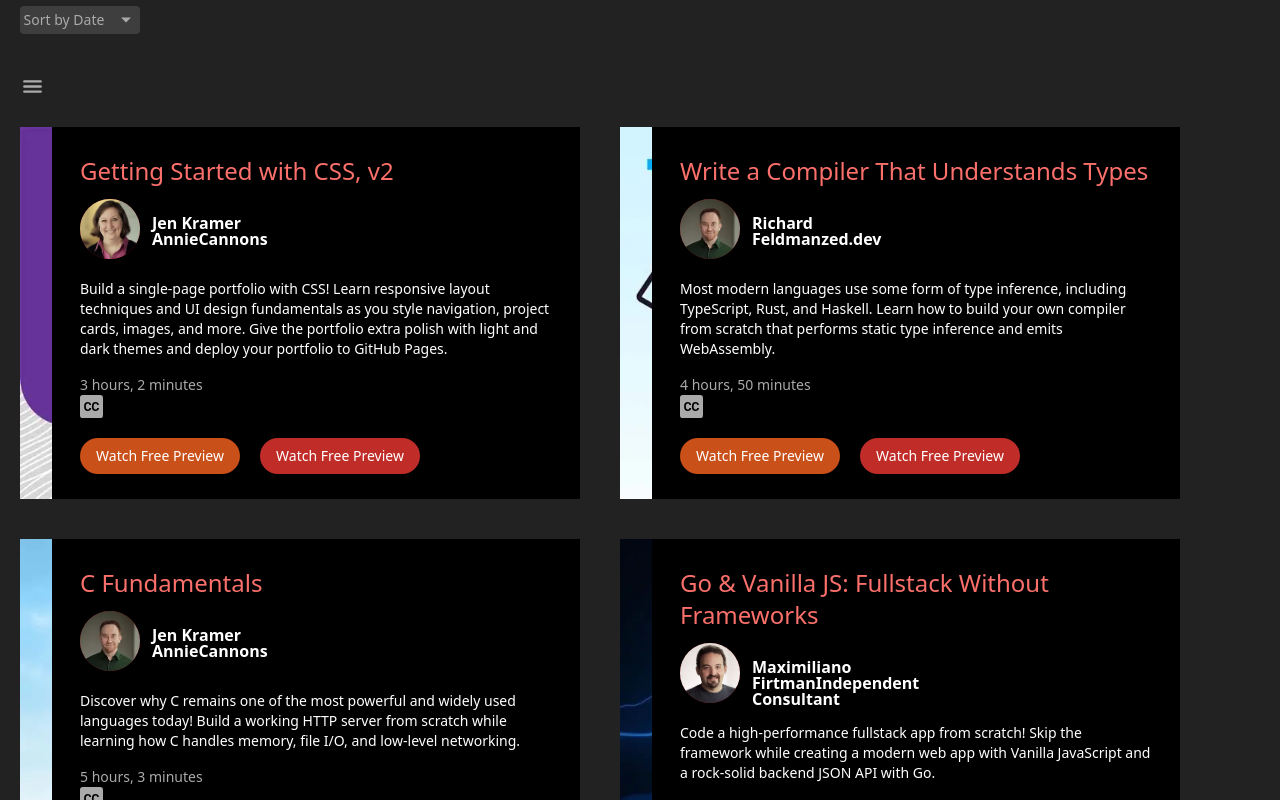
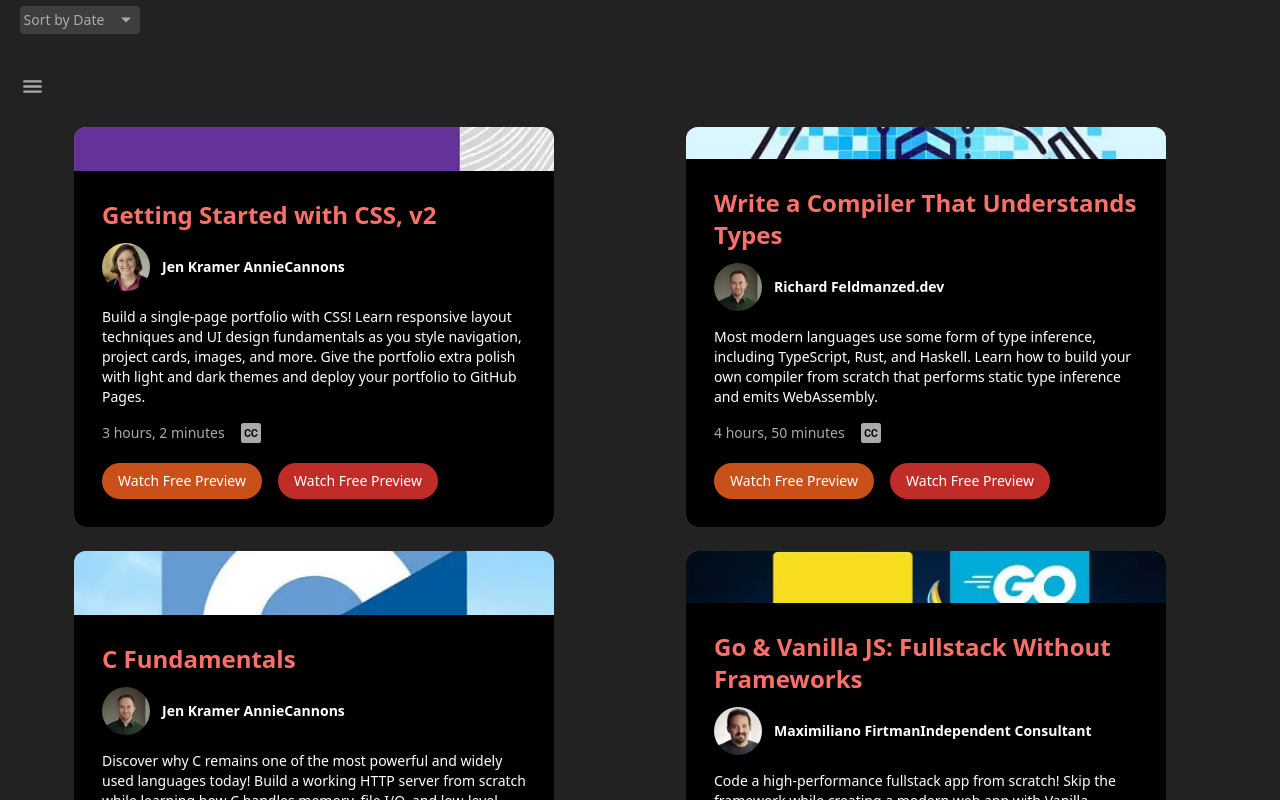
Before and after one commit to kumar9034/frontend, a React (Vite) app in the folder myweb/: page /courses in a window 1280 px wide. Shown: the part 540-1340 px from the top of the page. Built offline with nearby package versions, Linux system fonts and the light colour scheme.

Commit message:
refactor: improve layout and styling in Firstcard, Footer, and Courses components for consistency

```diff
--- a/myweb/src/components/Firstcard.jsx
+++ b/myweb/src/components/Firstcard.jsx
@@ -1,32 +1,41 @@
-import React from 'react'
+import React from 'react';
 import { BsCcSquareFill } from "react-icons/bs";
 
-const Firstcard = ({bg , image, heading, description, time, name}) => {
-    return (
-        <div className='sm:w-[35rem] w-[100%]  sm:h-93 h-[60%] bg-red-400 flex '>
-            <img className='h-93 object-cover relative' src={bg} alt="" />
-            <div className=' sm:h-93 sm:w-[33rem] w-[90%] h-[25%] bg-[#000000] mt-56 md:mt-0 absolute sm:p-7 p-5 z-9  sm:ml-8'>
-                <h1 className='sm:text-2xl text-lg font-[500] text-[#fc706b]'>{heading}</h1>
-                <div className='h-15 flex w-15  mt-3 rounded-full bg-red-800'>
-                    <img className='rounded-full object-cover ' src={image} alt="" />
-                    <p className='text-md font-[700] ml-3 leading-none mt-4 text-white'>{name}</p>
-                </div>
-                <p className='sm:block hidden text-sm text-white mt-5'>{description}</p>
-            <div className='sm:block hidden mt-4 flex gap-5 '>
-                <p className='text-[#aaaaaa] text-sm'>{time}</p>
-                <BsCcSquareFill size={23} color='#aaaaaa'/>
-            </div>
-            <div className='sm:block hidden mt-5 md:flex gap-5 '>
-                <div className='h-9 w-40 rounded-3xl flex justify-center items-center  bg-[#c95018]'>
-                    <p className='text-sm font-[100]  text-white'>Watch Free Preview</p>
-                </div>
-                <div className='h-9 w-40 rounded-3xl flex justify-center items-center  bg-[#c02d28]'>
-                    <p className='text-sm font-[100]  text-white'>Watch Free Preview</p>
-                </div>
-            </div>
-            </div>
+const Firstcard = ({ bg, image, heading, description, time, name }) => {
+  return (
+    <div className="relative w-full sm:max-w-[30rem] mx-auto md:h-[25rem] h-[15rem] bg-red-400 rounded-xl overflow-hidden">
+
+      <img
+        className="w-full h-[200px] sm:h-[240px] object-cover"
+        src={bg}
+        alt="background"
+      />
+      <div className="absolute bottom-0 left-0 w-full bg-black bg-opacity-80 sm:p-7 p-4">
+        <h1 className="text-lg sm:text-2xl font-semibold text-[#fc706b]">{heading}</h1>
+        <div className="flex items-center mt-3">
+          <img
+            className="w-10 h-10 sm:w-12 sm:h-12 rounded-full object-cover"
+            src={image}
+            alt="instructor"
+          />
+          <p className="text-white ml-3 text-sm sm:text-md font-semibold">{name}</p>
         </div>
-    )
-}
+        <p className="hidden sm:block text-sm text-white mt-4">{description}</p>
+        <div className="hidden sm:flex items-center gap-4 mt-4 text-[#aaaaaa] text-sm">
+          <p>{time}</p>
+          <BsCcSquareFill size={20} />
+        </div>
+        <div className="hidden sm:flex gap-4 mt-5">
+          <button className="h-9 w-40 rounded-3xl bg-[#c95018] text-white text-sm">
+            Watch Free Preview
+          </button>
+          <button className="h-9 w-40 rounded-3xl bg-[#c02d28] text-white text-sm">
+            Watch Free Preview
+          </button>
+        </div>
+      </div>
+    </div>
+  );
+};
 
-export default Firstcard
+export default Firstcard;
--- a/myweb/src/components/Footer.jsx
+++ b/myweb/src/components/Footer.jsx
@@ -4,7 +4,7 @@ const Footer = () => {
   return (
     <>
       <div className=' h-auto w-full  '>
-        <div className=' h-auto w-full  flex-col sm:flex-row sm:items-start  bg-[#000000] pr-10 sm:pl-15 pt-12 '>
+        <div className=' h-auto w-full  flex-col sm:flex-row sm:items-start pl-5  bg-[#000000] pr-10 sm:pl-15 pt-12 '>
             <div className=' flex sm:ml-[80%]  gap-3'>
             <FaSquareXTwitter />
             <img className='h-9 w-10 '  src="/twitter.svg" alt="" />
--- a/myweb/src/components/Pages/Courses.jsx
+++ b/myweb/src/components/Pages/Courses.jsx
@@ -103,8 +103,8 @@ const Courses = () => {
   return (
     <div>
       <Navbar text='text-[#aaaaaa]' />
-      <div className='h-auto  w-full items-center flex flex-col px-5  bg-[#222222]'>
-        <div className='h-18 border-1 flex items-center justify-center border-[#333333] sm:w-[62.5rem] w-80 text-center mt-9  bg-[#212121]'>
+      <div className='h-auto  max-w-full mx-auto  flex flex-col px-5  bg-[#222222]'>
+        <div className='h-18 border-1 flex items-center justify-center border-[#333333] sm:w-[62.5rem] max-w-[50rem] mx-auto text-center mt-9  bg-[#212121]'>
           <p className='text-white font-bold '>Join us live online! <br /> <span className='text-sm text-[#fc706b] font-bold'>API Design in Node.js, v5</span> <span className='font-[400]'>on Aug 13, 2025.</span></p>
         </div>
         <div className='mt-20 flex flex-col items-center justify-center'>
@@ -124,7 +124,7 @@ const Courses = () => {
           <div className='h-7 w-30 bg-[#3e3e3e] rounded  mt-10 gap-3 text-sm text-[#aaaaaa] justify-center flex items-center'>Sort by Date <IoMdArrowDropdown size={20} /></div>
           <IoMenu size={25} color='#aaaaaa' className='mt-10' />
         </div>
-        <div className='flex gap-10 mt-7 mb-10  flex-wrap'>
+        <div className="grid grid-cols-1 sm:grid-cols-2 flex gap-6 mt-7 pr-10 mb-10">
           {cards.map((card) => (
             <div key={card.id}>
               <Card
@@ -139,6 +139,7 @@ const Courses = () => {
           ))}
         </div>
 
+
       </div>
       <Footer />
     </div>
```
